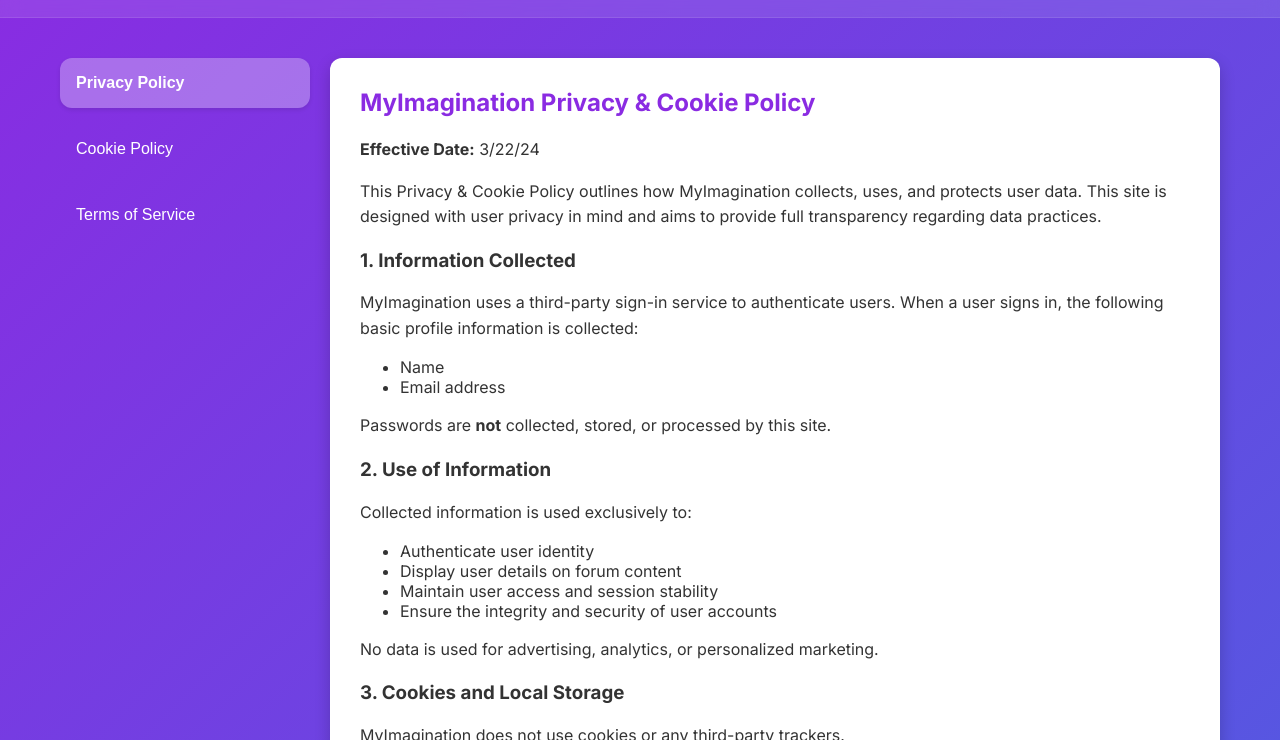
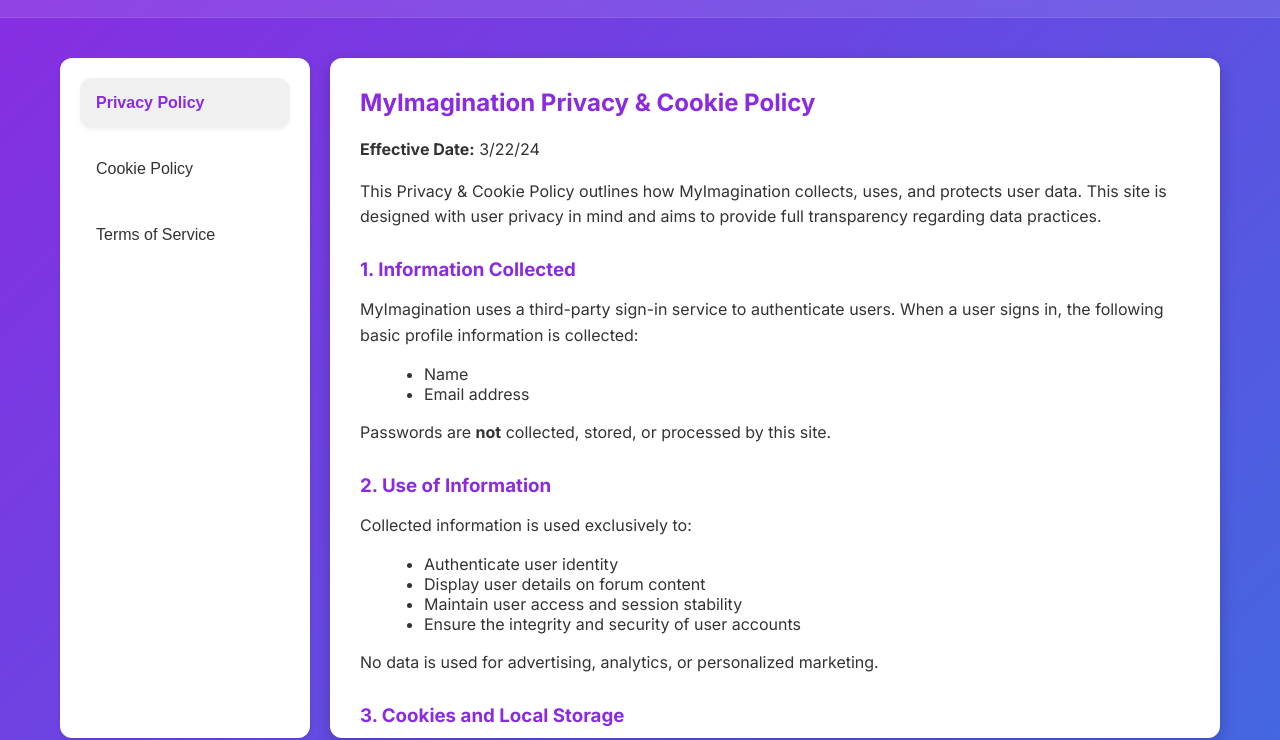
Before and after one commit to ttvbenjoxx/MyImagination, a plain HTML site: page policies/index.html in a window 1280 px wide. Shown: the part 84-824 px from the top of the page. Drawn offline with Linux system fonts and the light colour scheme.

Commit message:
Update styles.css

```diff
--- a/policies/styles.css
+++ b/policies/styles.css
@@ -75,28 +75,27 @@ header {
   margin-right: 8px;
 }
 
-/* Main layout: 2 columns */
+/* Main layout: 2 columns, left is white navbar, right is white card */
 .policies-page {
   display: flex;
   max-width: 1200px;
   margin: 40px auto; /* centers container, with spacing above/below */
-  padding: 0 20px;   /* optional horizontal padding so it doesn't touch the screen edges */
+  padding: 0 20px;
+  box-sizing: border-box;
+  gap: 20px;
+}
+
+/* LEFT NAVBAR: white, rounded background, slightly to the left */
+.left-navbar {
+  width: 250px;
+  background: #fff;
+  border-radius: var(--border-radius);
+  box-shadow: 0 3px 5px rgba(0,0,0,0.1);
+  padding: 20px;
   box-sizing: border-box;
 }
 
-/* LEFT COLUMN: The policy selector (navbar) over the gradient */
-.left-navbar {
-  width: 250px;
-  margin-right: 20px;
-  /* If you want a subtle backdrop behind the tabs, uncomment below:
-     background-color: rgba(255,255,255,0.2);
-     border-radius: var(--border-radius);
-     padding: 20px;
-     box-shadow: 0 3px 5px rgba(0,0,0,0.1);
-  */
-}
-
-/* The policy tabs themselves */
+/* The policy tabs */
 .policies-tabs {
   display: flex;
   flex-direction: column;
@@ -110,25 +109,24 @@ header {
   text-align: left;
   cursor: pointer;
   font-size: 16px;
-  color: #fff; /* white text if you want it to stand out over the gradient */
+  color: var(--text-color);
   transition: var(--transition);
   border-radius: var(--border-radius);
   font-weight: 500;
-  /* Outline or background on hover if desired */
 }
 
 .policies-tabs .tab:hover {
-  background: rgba(255, 255, 255, 0.15);
+  background: rgba(0, 0, 0, 0.05);
 }
 
 .policies-tabs .tab.active {
-  background: rgba(255, 255, 255, 0.3);
+  background: #f0f0f0;
   font-weight: 600;
-  color: #fff;
-  box-shadow: 0 2px 4px rgba(0, 0, 0, 0.1);
+  color: var(--primary-color);
+  box-shadow: 0 2px 4px rgba(0, 0, 0, 0.05);
 }
 
-/* RIGHT COLUMN: The white card for the selected policy */
+/* RIGHT CONTENT CARD */
 .policy-content-card {
   flex: 1;
   background: var(--card-background);
@@ -136,11 +134,10 @@ header {
   padding: 30px;
   box-shadow: 0 6px 16px rgba(0, 0, 0, 0.2);
   box-sizing: border-box;
-}
-
-/* Policy text styles */
-.policy-panel {
-  margin-bottom: 20px;
+  position: relative;
+  /* Overflow so scrolling is visible within the panel if needed */
+  overflow-y: auto;
+  max-height: calc(100vh - 120px); /* limit height so user can scroll inside */
 }
 
 .policy-panel h2 {
@@ -148,7 +145,18 @@ header {
   color: var(--primary-color);
 }
 
+.policy-panel h3 {
+  margin-top: 1.5em;
+  margin-bottom: 0.5em;
+  color: var(--primary-color);
+}
+
 .policy-panel p {
   line-height: 1.6;
   margin-bottom: 1em;
 }
+
+.policy-panel ul {
+  margin-left: 1.5em;
+  margin-bottom: 1em;
+}
```
